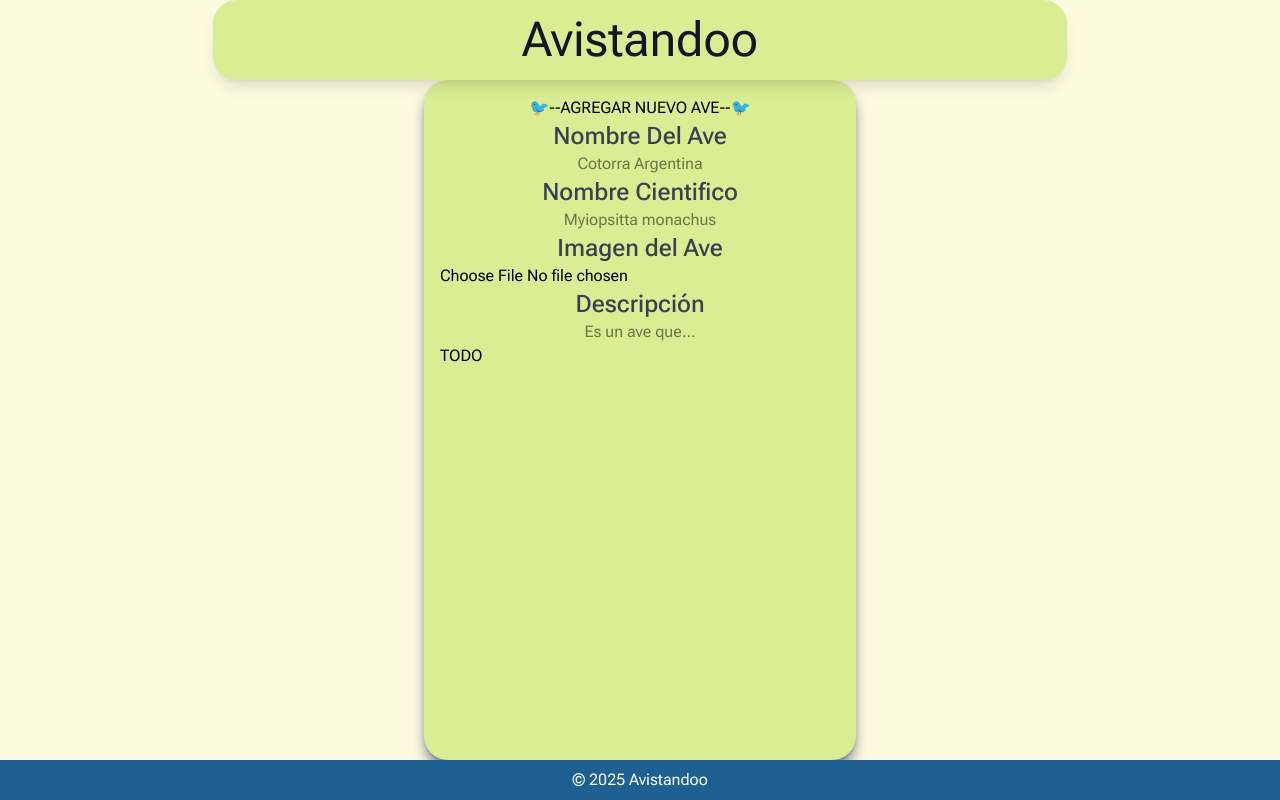
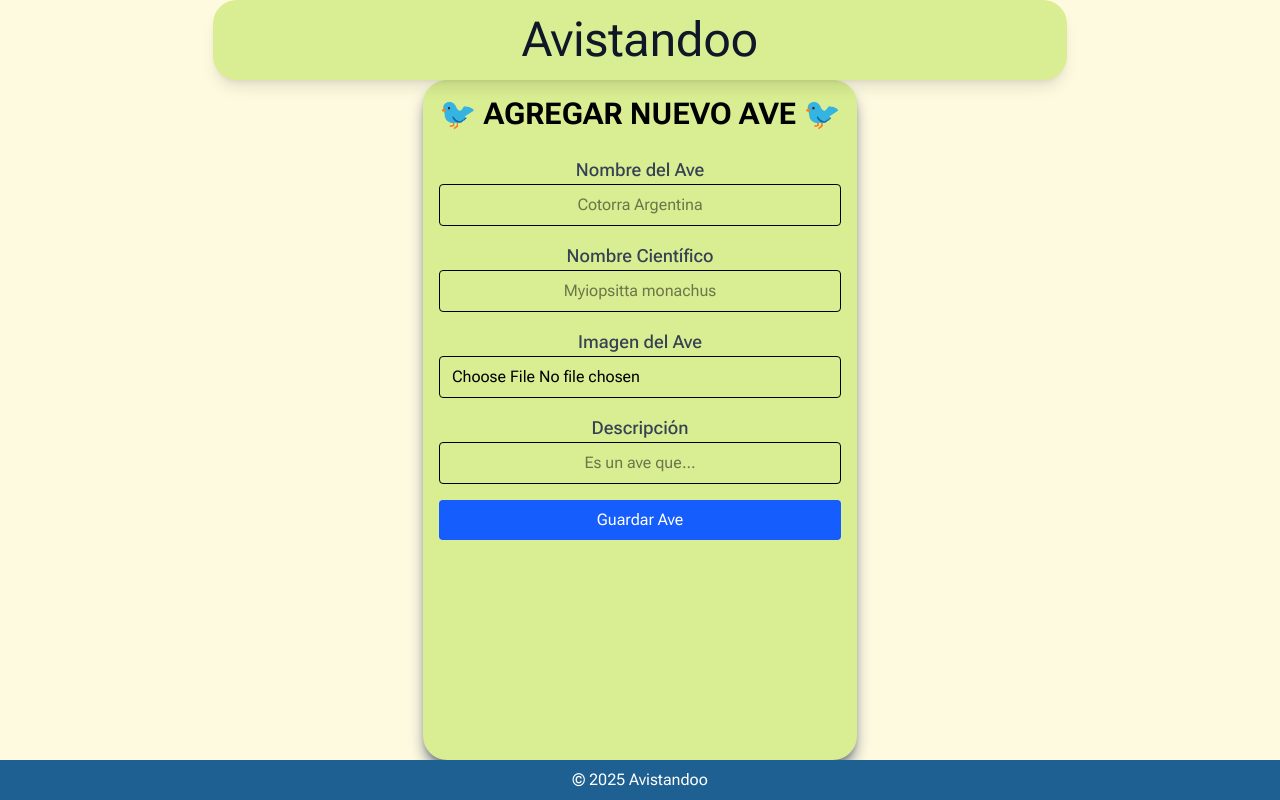
Before and after one commit to NachitoE/DSW_2025_301_Cossovich_Esteves_FrontEnd, a React (Vite) app: page /create-bird in a window 1280 px wide. Built offline with nearby package versions, Linux system fonts and the light colour scheme; no server answers.

Commit message:
new form + receiving images url instead of relative path in folders

```diff
--- a/src/api.ts
+++ b/src/api.ts
@@ -1,4 +1,4 @@
-import type { Bird } from "./models/bird";
+import type { Bird } from "shared-types";
 
 export const API_URL = "http://localhost:3000";
 export const API_GET_ALL_BIRDS_URL = `${API_URL}/api/birds`;
@@ -15,3 +15,15 @@ export async function getBirdById(id: string): Promise<Bird> {
 	const json = await res.json();
 	return json.data;
 }
+
+export async function createBird(bird: Omit<Bird, "id">): Promise<Bird> {
+	const res = await fetch(API_GET_ALL_BIRDS_URL, {
+		method: "POST",
+		headers: {
+			"Content-Type": "application/json",
+		},
+		body: JSON.stringify(bird),
+	});
+	const json = await res.json();
+	return json.data;
+}
--- a/src/components/BirdCard.tsx
+++ b/src/components/BirdCard.tsx
@@ -14,7 +14,7 @@ export default function BirdCard({ bird, onClickEvent }: BirdCardProps) {
 			<div className="relative w-100 mx-auto h-48 overflow-hidden">
 				<img
 					className="absolute inset-0 w-full h-full object-cover object-top group-hover:scale-110 transition-transform duration-300"
-          src={`/images/${bird.imageURL}`}
+					src={`${bird.imageURL}`}
 					alt={bird.scientificName}
 				/>
 			</div>
--- a/src/components/CreateBirdForm.tsx
+++ b/src/components/CreateBirdForm.tsx
@@ -1,31 +1,156 @@
+import { useState } from "react";
 import type { Bird } from "shared-types";
+import { createBird } from "../api";
 
 export default function CreateBirdForm() {
+	const [formData, setFormData] = useState({
+		name: "",
+		scientificName: "",
+		description: "",
+		image: null as File | null,
+	});
+
+	const [previewURL, setPreviewURL] = useState<string | null>(null);
+	const [uploading, setUploading] = useState(false);
+	const [result, setResult] = useState<string | null>(null);
+
+	const handleInputChange = (e: React.ChangeEvent<HTMLInputElement>) => {
+		const { name, value, type, files } = e.target;
+
+		if (type === "file" && files && files[0]) {
+			const file = files[0];
+			setFormData((prev) => ({ ...prev, image: file }));
+			setPreviewURL(URL.createObjectURL(file));
+		} else {
+			setFormData((prev) => ({ ...prev, [name]: value }));
+		}
+	};
+
+	const handleSubmit = async (e: React.FormEvent) => {
+		e.preventDefault();
+
+		setUploading(true);
+		let imageURL = "";
+
+		if (formData.image) {
+			const uploadData = new FormData();
+			uploadData.append("file", formData.image);
+			uploadData.append("upload_preset", "avistandoo");
+			uploadData.append("folder", "aves");
+
+			try {
+				const res = await fetch(
+					"https://api.cloudinary.com/v1_1/dzxlynhfm/image/upload",
+					{
+						method: "POST",
+						body: uploadData,
+					}
+				);
+
+				const data = await res.json();
+				imageURL = data.secure_url;
+			} catch (error) {
+				console.error("Error al subir imagen:", error);
+				setResult("Error al subir la imagen. Por favor, inténtalo de nuevo.");
+				setUploading(false);
+				return;
+			}
+		}
+
+		const newBird: Omit<Bird, "id"> = {
+			name: formData.name,
+			scientificName: formData.scientificName,
+			description: formData.description,
+			imageURL,
+		};
+		//await for finished createBird??
+		const response = await createBird(newBird);
+		setUploading(false);
+		setResult("Pájaro creado correctamente. ");
+	};
+
 	return (
-    <div>
-      <h1 className="text-center">🐦--AGREGAR NUEVO AVE--🐦</h1>
-      <form>
-        {createInput("text", "Cotorra Argentina", "Nombre Del Ave")}
-        {createInput("text", "Myiopsitta monachus", "Nombre Cientifico")}
-        {createInput("file", "", "Imagen del Ave")}
-        {createInput("text", "Es un ave que...", "Descripción")}
+		<div className="max-w-xl mx-auto">
+			<h1 className="text-center text-3xl font-bold mb-6">
+				🐦 AGREGAR NUEVO AVE 🐦
+			</h1>
+			<form onSubmit={handleSubmit} className="space-y-4">
+				{createInput(
+					"text",
+					"name",
+					"Cotorra Argentina",
+					"Nombre del Ave",
+					formData.name,
+					handleInputChange
+				)}
+				{createInput(
+					"text",
+					"scientificName",
+					"Myiopsitta monachus",
+					"Nombre Científico",
+					formData.scientificName,
+					handleInputChange
+				)}
+				{createInput(
+					"file",
+					"image",
+					"",
+					"Imagen del Ave",
+					"",
+					handleInputChange
+				)}
+				{createInput(
+					"text",
+					"description",
+					"Es un ave que...",
+					"Descripción",
+					formData.description,
+					handleInputChange
+				)}
+
+				<button
+					type="submit"
+					disabled={uploading}
+					className={`w-full px-4 py-2 rounded ${
+						uploading ? "bg-gray-500" : "bg-blue-600 hover:bg-blue-700"
+					} text-white`}
+				>
+					{uploading ? "Subiendo..." : "Guardar Ave"}
+				</button>
 			</form>
-      <h2>TODO</h2>
-      {}
+
+			{previewURL && (
+				<div className="mt-4 text-center">
+					<p className="font-semibold">Vista previa de la imagen:</p>
+					<img src={previewURL} alt="Preview" className="mx-auto max-h-64" />
+				</div>
+			)}
+
+			{result && <p className="text-green-600 text-center mt-4">{result}</p>}
 		</div>
 	);
 }
 
-function createInput(type: string, placeholder: string, label: string) {
+function createInput(
+	type: string,
+	name: string,
+	placeholder: string,
+	label: string,
+	value: string,
+	onChange: (e: React.ChangeEvent<HTMLInputElement>) => void
+) {
 	return (
 		<div>
-      <label className="block text-2xl font-medium text-gray-700 self-center text-center">
+			<label className="block text-lg font-medium text-gray-700 text-center">
 				{label}
 			</label>
 			<input
-        className={"self-center text-center w-100"}
 				type={type}
+				name={name}
 				placeholder={placeholder}
+				value={type === "file" ? undefined : value}
+				onChange={onChange}
+				className="border px-3 py-2 w-full rounded text-center"
 			/>
 		</div>
 	);
```
Also changed, not shown: public/images/cotorra_argentina.jpg (deleted), public/images/cotorra_australiana.jpg (deleted), src/components/BirdList.tsx (indentation only). Lines whose indentation alone changed are shown as unchanged.
